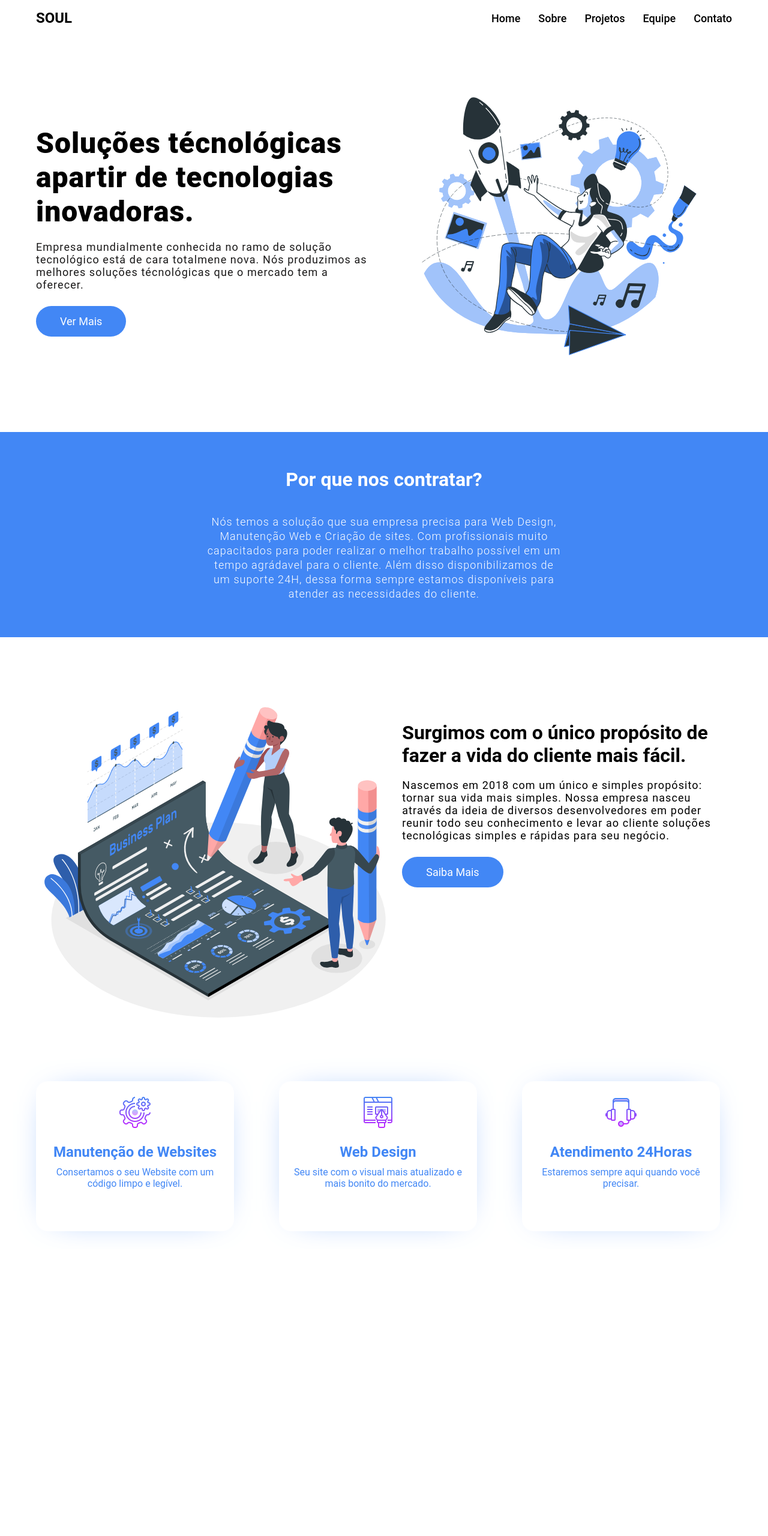
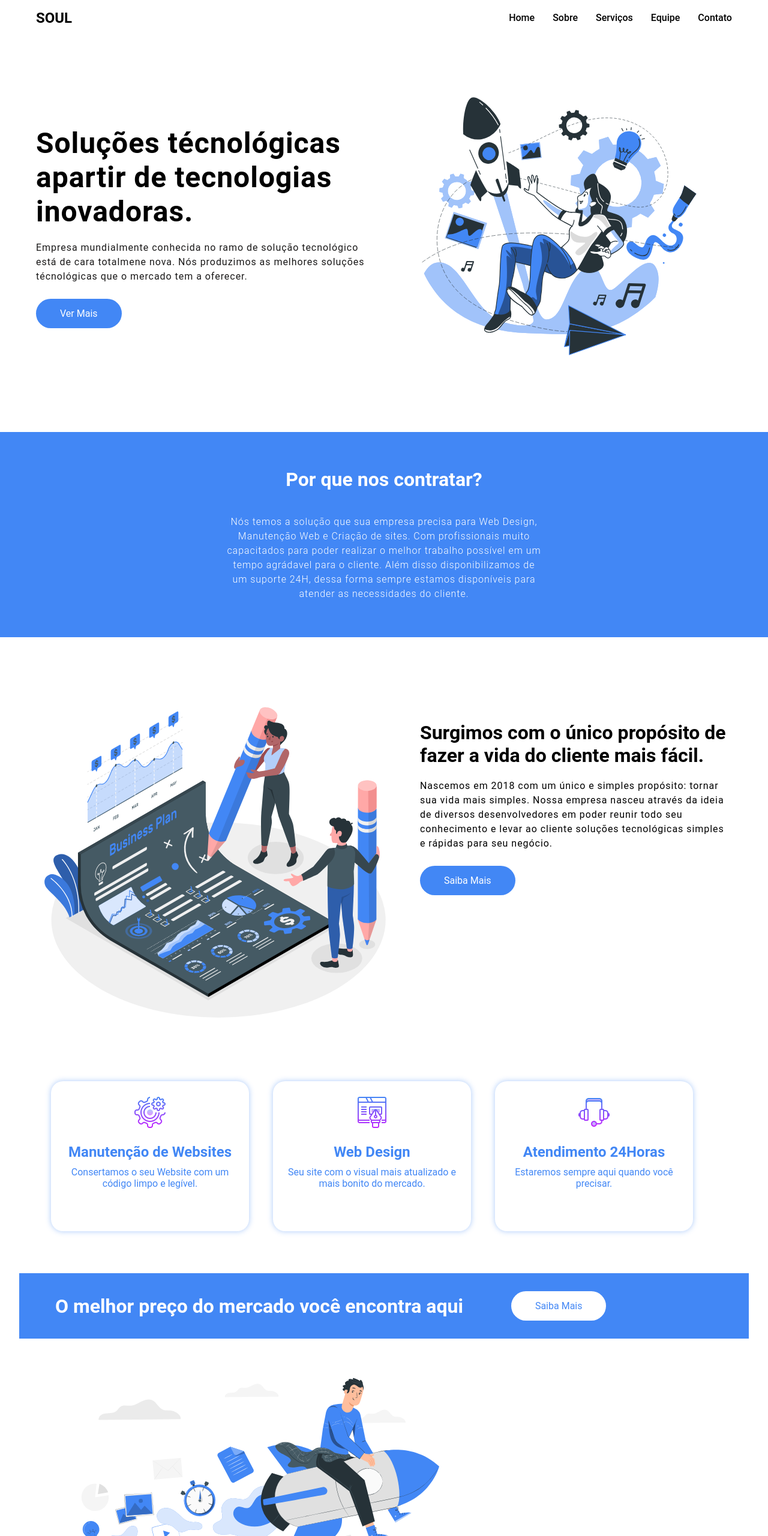
Before and after one commit to devsfer1/soul-website, a plain HTML site: page index.html in a window 1280 px wide. Shown: the top 2560 px of the page at 60% size. Before the commit the page ends 2082 px from the top, so only its background shows below. Drawn offline with Linux system fonts and the light colour scheme.

Commit message:
Ajustei e coisas adicionadas

```diff
--- a/css/reset.css
+++ b/css/reset.css
@@ -24,12 +24,9 @@ body {
 /* === Fonts Reset's === */
 
 a,p {
-    font-size: 18px;
+    font-size: 16px;
 }
 
-@media(max-width: 1225px) {
-    a,p {font-size: 16px}
-}
 
 @media(max-width: 600px) {
     a,p {font-size: 14px}
--- a/css/responsive.css
+++ b/css/responsive.css
@@ -136,10 +136,6 @@
         max-width: 35ch;
     }
 
-    .sobre-cards-container {
-        justify-content: center;
-    }
-
     .sobre-card {
         width: 280px;
         height: 200px;
@@ -153,3 +149,22 @@
         font-size: 12px;
     }
 }
+
+/* === Banner-2 === */
+@media(max-width: 950px) {
+    .banner-2 {
+        width: 100%;
+        flex-direction: column;
+        align-items: flex-start;
+    }
+
+    .banner-2-title {
+        margin-bottom: 20px;
+    }
+}
+
+@media(max-width: 600px) {
+    .banner-2 {
+        padding: 30px 20px;
+    }
+}
--- a/css/style.css
+++ b/css/style.css
@@ -59,6 +59,19 @@ header {
     font-weight: 500;
 }
 
+.nav-link::after {
+    content: '';
+    display: block;
+    width: 0;
+    height: 2px;
+    background-color: var(--cor-secundaria);
+    transition: width .3s;
+}
+
+.nav-link:hover::after {
+    width: 100%;
+}
+
 /* === Home === */
 .home-container {
     display: flex;
@@ -77,7 +90,7 @@ header {
 }
 
 .home-text-title {
-    font-weight: 900;
+    font-weight: 600;
     letter-spacing: 0.02em;
     margin-bottom: 20px;
 }
@@ -86,6 +99,8 @@ header {
     letter-spacing: 0.06em;
     color: #1a1919;
     margin-bottom: 40px;
+    max-width: 80ch;
+    line-height: 24px;
 }
 
 .home-text-btn {
@@ -125,10 +140,11 @@ header {
 
 
 /* === Sobre === */
+#sobre {
+    margin-bottom: 40px;
+}
 .sobre-container {
     display: flex;
-    flex-wrap: wrap;
-
     margin-top: 60px;
     margin-bottom: 80px;
 }
@@ -137,12 +153,11 @@ header {
     width: 100%;
     max-width: 600px;
     height: auto;
+    margin-right: 40px;
 }
 
 .sobre-text {
     padding-top: 80px;
-    margin: 0 auto;
-    max-width: 60ch;
 }
 
 .sobre-text-title {
@@ -151,23 +166,31 @@ header {
 
 .sobre-text-subtitle {
     letter-spacing: 0.06em;
+    line-height: 24px;
     margin-bottom: 40px;
+    max-width: 80ch;
 }
 
 .sobre-cards-container {
     display: flex;
     flex-wrap: wrap;
-    justify-content: space-between;
+    justify-content: center;
 }
 
 .sobre-card {
     width: 330px;
     height: 250px;
     background: #FFFFFF;
-    box-shadow: 0px 0px 60px -34px rgba(66,135,245,1);
+    box-shadow: 0px 0px 8px 1px rgba(66,135,245,0.37);
     border-radius: 20px;
-    margin: 0 20px 30px 0;
+    margin: 0 40px 30px 0;
     padding: 0 20px;
+    cursor: pointer;
+    transition: ease 0.4s;
+}
+
+.sobre-card:hover {
+    transform: scale(1.05);
 }
 
 .sobre-card-icon {
@@ -187,3 +210,34 @@ header {
     text-align: center;
     font-size: 16px;
 }
+
+
+/* === Banner-2 === */
+.banner-2 {
+    width: 95%;
+    background-color: var(--cor-secundaria);
+    color: #FFFFFF;
+    margin: 0 auto;
+    padding: 30px 60px;
+    display: flex;
+    align-items: center;
+}
+
+.banner-2-title {
+    margin-right: 80px;
+}
+
+.btn-banner-2 {
+    background-color: #FFFFFF;
+    color: var(--cor-secundaria);
+    padding: 15px 40px;
+    border-radius: 40px;
+    transition: ease 0.5s;
+}
+
+/* === Serviços === */
+.serviços-img {
+    width: 100%;
+    max-width: 700px;
+    height: auto;
+}
--- a/index.html
+++ b/index.html
@@ -27,9 +27,9 @@
                 <input type="checkbox" name="" id="check">
                 <label for="check" class="menu-bars"></label>
                 <ul class="nav-items">
-                    <li class="nav-items-list"><a href="" class="nav-link">Home</a></li>
-                    <li class="nav-items-list"><a href="" class="nav-link">Sobre</a></li>
-                    <li class="nav-items-list"><a href="" class="nav-link">Projetos</a></li>
+                    <li class="nav-items-list"><a href="#home" class="nav-link">Home</a></li>
+                    <li class="nav-items-list"><a href="#sobre" class="nav-link">Sobre</a></li>
+                    <li class="nav-items-list"><a href="#serviços" class="nav-link">Serviços</a></li>
                     <li class="nav-items-list"><a href="" class="nav-link">Equipe</a></li>
                     <li class="nav-items-list"><a href="" class="nav-link">Contato</a></li>
                 </ul>
@@ -87,5 +87,18 @@
             </div>
         </div>
     </section>
+
+    <!-- Banner 2 -->
+    <div class="banner-2">
+        <h2 class="banner-2-title">O melhor preço do mercado você encontra aqui</h2>
+        <a href="#" class="btn-banner-2">Saiba Mais</a>
+    </div>
+
+    <!-- Serviços -->
+    <section id="serviços">
+        <div class="main-container">
+            <img src="images/serviços-img.svg" alt="" class="serviços-img">
+        </div>
+    </section>
 </body>
 </html>
```
Also changed, not shown: images/serviços-img.svg (added).
